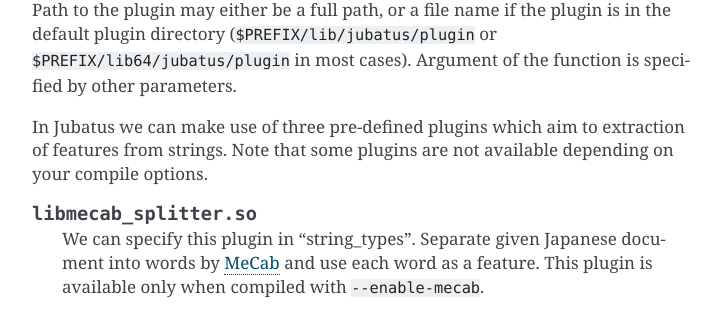
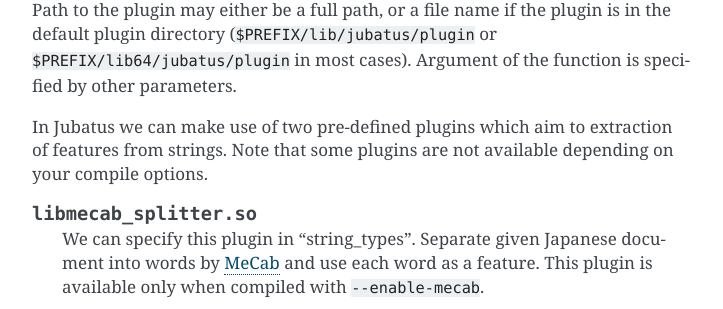
Before and after one commit to jubatus/website, a Sphinx documentation site: the page built from source/en/fv_convert.rst, in a window 1280 px wide and 900 px high, scrolled down 13028 px. Shown: the part 145-454 px from the top of the window, without its empty margins (388-1111 px from the left). Built offline with Sphinx 7.4.7, drawn with Linux system fonts in a browser that asks for light colours; the version number could not be read and is left out.

Commit message:
Fixed the number of pre-defined plugins

```diff
--- a/source/en/fv_convert.rst
+++ b/source/en/fv_convert.rst
@@ -531,7 +531,7 @@ In CLASS_types (CLASS is either ``string`` or ``num``), we should specify "dynam
 Path to the plugin may either be a full path, or a file name if the plugin is in the default plugin directory (``$PREFIX/lib/jubatus/plugin`` or ``$PREFIX/lib64/jubatus/plugin`` in most cases).
 Argument of the function is specified by other parameters.
 
-In Jubatus we can make use of three pre-defined plugins which aim to extraction of features from strings.
+In Jubatus we can make use of two pre-defined plugins which aim to extraction of features from strings.
 Note that some plugins are not available depending on your compile options.
 
 .. describe:: libmecab_splitter.so
--- a/source/ja/fv_convert.rst
+++ b/source/ja/fv_convert.rst
@@ -626,7 +626,7 @@ CLASS_types (CLASS は ``string`` または ``num``) で、フィルターや抽
 プラグインのパスは、原則としてフルパスであるが、デフォルトのプラグインディレクトリ (多くの場合は ``$PREFIX/lib/jubatus/plugin`` または ``$PREFIX/lib64/jubatus/plugin``) に格納されているプラグインについてはファイル名のみで指定することもできる。
 また、その他のパラメータに関しては、各プラグイン固有のパラメータを渡す。
 
-Jubatusでは、デフォルトで以下の3つの文字列特徴量のプラグインが提供されている。
+Jubatusでは、デフォルトで以下の2つの文字列特徴量のプラグインが提供されている。
 ただし、コンパイルオプションによっては一部のプラグインがビルドされないため、注意すること。
 
 .. describe:: libmecab_splitter.so
```
